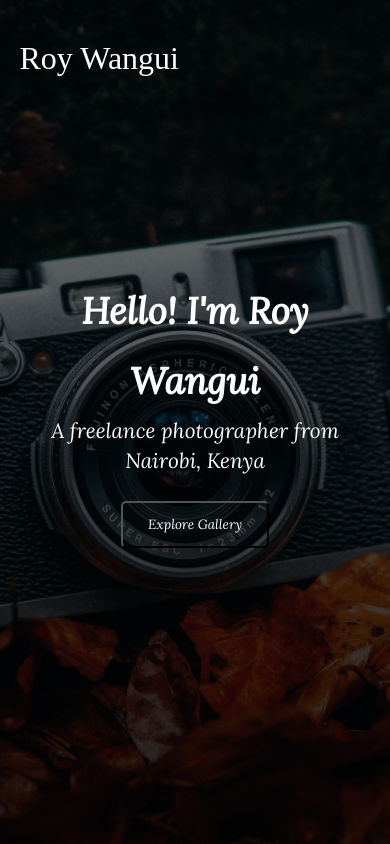
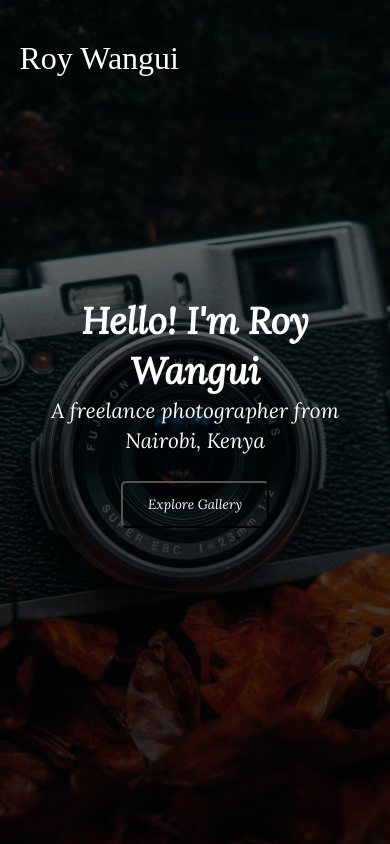
Before and after one commit to MartinMurithi/Photography-Portfolio, a React (Create React App) app: page / in a window 390 px wide. Shown: the top 844 px of the page. Built offline with nearby package versions, Linux system fonts and the light colour scheme; a web font is replaced by a local one.

Commit message:
Moible Menu, Swipe Lightbox

```diff
--- a/src/components/header/Header.css
+++ b/src/components/header/Header.css
@@ -47,9 +47,8 @@ button.viewGallery{
 }
 
 h2.headerText1 {
-    /* width: 100%; */
     font-size: 2.3rem;
-    line-height: 70px;
+    line-height: 50px;
     text-align: center;
 }
 
```
